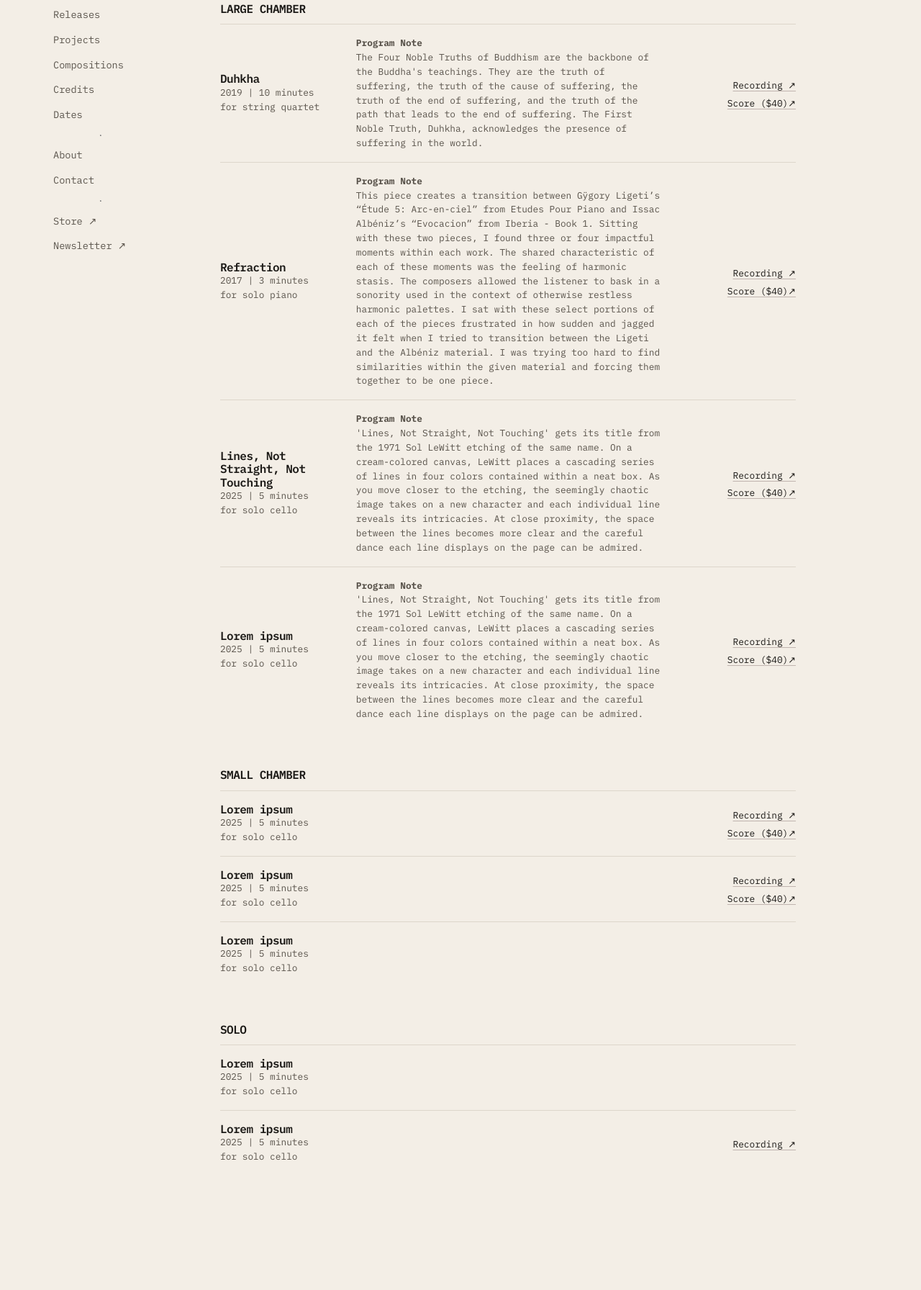
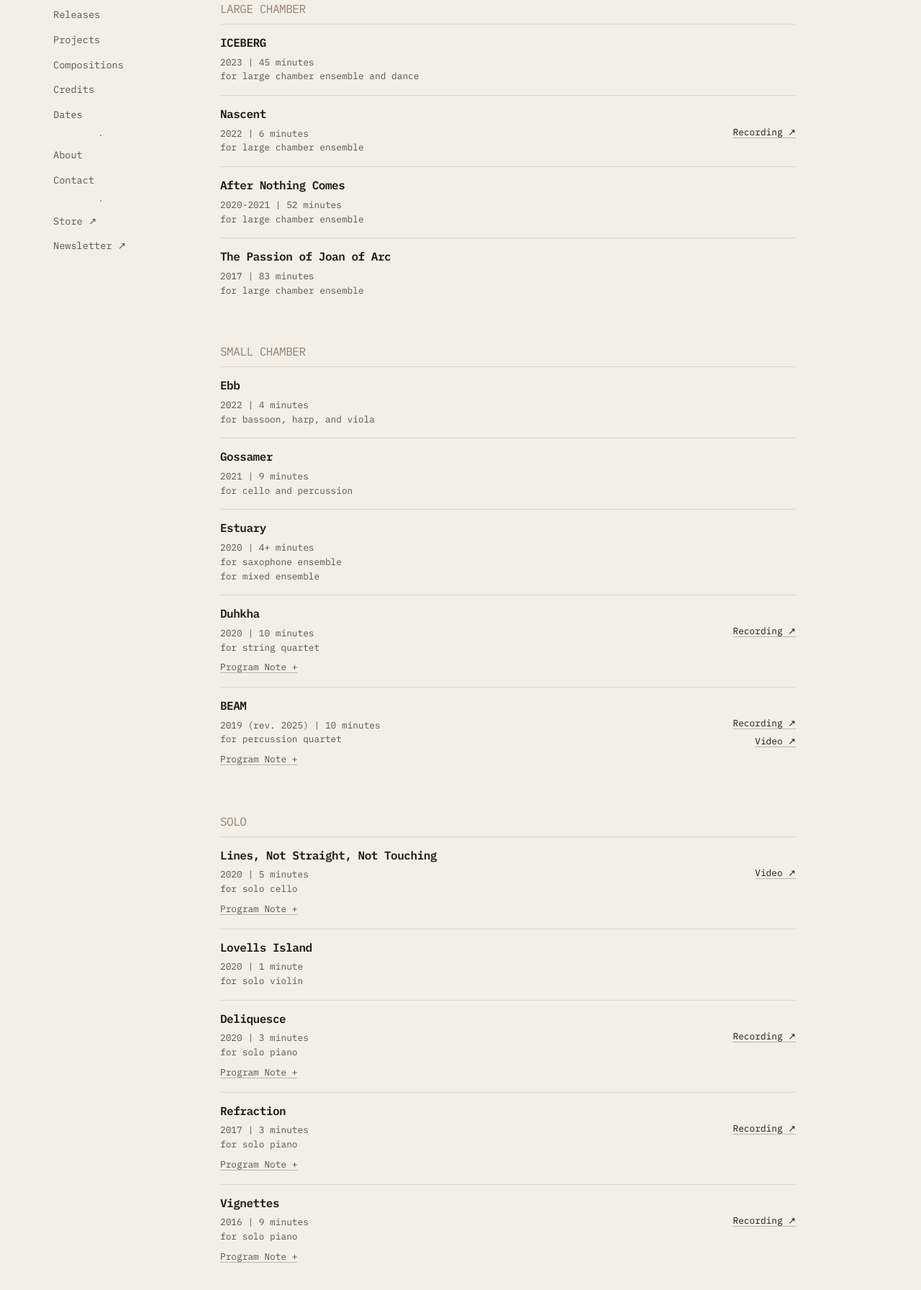
Before and after one commit to owenccarson/dan-langa, a plain HTML site: page compositions.html in a window 1280 px wide. Shown: the part 234-2026 px from the top of the page at 72% size. Before the commit the page ends 1947 px from the top, so only its background shows below. Drawn offline with Linux system fonts and the light colour scheme.

Commit message:
compositions

```diff
--- a/compositions.html
+++ b/compositions.html
@@ -46,106 +46,247 @@
             <header class="hero">
                 <h1>Compositions</h1>
             </header>
-            <h2 style="text-align: left; width: 100%; font-size:1rem; max-width:800px">LARGE CHAMBER</h2>
+            <h2
+                style="text-align: left; width: 100%; font-size:1rem; max-width:800px; color:rgb(145, 130, 117); font-weight:400">
+                LARGE CHAMBER</h2>
             <article class="item">
                 <div class="composition">
-                    <h3>Duhkha</h3>
-                    <p>2019 | 10 minutes for string quartet</p>
+                    <h3>ICEBERG</h3>
+                    <p>2023 | 45 minutes<br>for large chamber ensemble and dance</p>
                 </div>
-                <div class="program-note">
-                    <p><strong>Program Note</strong><br>The Four Noble Truths of Buddhism are the backbone of the Buddha's teachings. They are the truth of suffering, the truth of the cause of suffering, the truth of the end of suffering, and the truth of the path that leads to the end of suffering. The First Noble Truth, Duhkha, acknowledges the presence of suffering in the world.</p>
-                </div>
-                <div class="item-end"><a>Recording ↗</a><br><a>Score ($40)↗</a></div>
+                <div class="item-end"></div>
 
             </article>
             <article class="item">
                 <div class="composition">
-                    <h3>Refraction</h3>
-                    <p>2017 | 3 minutes for solo piano</p>
+                    <h3>Nascent</h3>
+                    <p>2022 | 6 minutes<br>for large chamber ensemble</p>
                 </div>
-                <div class="program-note">
-                    <p><strong>Program Note</strong><br>This piece creates a transition between Gÿgory Ligeti’s “Étude 5: Arc-en-ciel” from Etudes Pour Piano and Issac Albéniz’s “Evocacion” from Iberia - Book 1. Sitting with these two pieces, I found three or four impactful moments within each work. The shared characteristic of each of these moments was the feeling of harmonic stasis. The composers allowed the listener to bask in a sonority used in the context of otherwise restless harmonic palettes. I sat with these select portions of each of the pieces frustrated in how sudden and jagged it felt when I tried to transition between the Ligeti and the Albéniz material. I was trying too hard to find similarities within the given material and forcing them together to be one piece.</p>
-                </div>
-                <div class="item-end"><a>Recording ↗</a><br><a>Score ($40)↗</a></div>
+
+                <div class="item-end"><a href="https://soundcloud.com/danlanga/nascent-2022" target="_blank">Recording
+                        ↗</a></div>
 
             </article>
             <article class="item">
                 <div class="composition">
-                    <h3>Lines, Not Straight, Not Touching</h3>
-                    <p>2025 | 5 minutes for solo cello</p>
+                    <h3>After Nothing Comes</h3>
+                    <p>2020-2021 | 52 minutes<br>for large chamber ensemble</p>
                 </div>
-                <div class="program-note">
-                    <p><strong>Program Note</strong><br>'Lines, Not Straight, Not Touching' gets its title from the 1971 Sol LeWitt etching of the same name. On a cream-colored canvas, LeWitt places a cascading series of lines in four colors contained within a neat box. As you move closer to the etching, the seemingly chaotic image takes on a new character and each individual line reveals its intricacies. At close proximity, the space between the lines becomes more clear and the careful dance each line displays on the page can be admired.</p>
-                </div>
-                <div class="item-end"><a>Recording ↗</a><br><a>Score ($40)↗</a></div>
+
+                <div class="item-end"></div>
 
             </article>
             <article class="item">
                 <div class="composition">
-                    <h3>Lorem ipsum</h3>
-                    <p>2025 | 5 minutes for solo cello</p>
-                </div>
-                <div class="program-note">
-                    <p><strong>Program Note</strong><br>'Lines, Not Straight, Not Touching' gets its title from the 1971 Sol LeWitt etching of the same name. On a cream-colored canvas, LeWitt places a cascading series of lines in four colors contained within a neat box. As you move closer to the etching, the seemingly chaotic image takes on a new character and each individual line reveals its intricacies. At close proximity, the space between the lines becomes more clear and the careful dance each line displays on the page can be admired.</p>
-                </div>
-                <div class="item-end"><a>Recording ↗</a><br><a>Score ($40)↗</a></div>
-
-            </article>
-            <br><br>
-                        <h2 style="text-align: left; width: 100%; font-size:1rem; max-width:800px">SMALL CHAMBER</h2>
-
-            <article class="item">
-                <div class="composition">
-                    <h3>Lorem ipsum</h3>
-                    <p>2025 | 5 minutes for solo cello</p>
-                </div>
-                <div class="program-note">
-                </div>
-                <div class="item-end"><a>Recording ↗</a><br><a>Score ($40)↗</a></div>
-
-            </article>
-            <article class="item">
-                <div class="composition">
-                    <h3>Lorem ipsum</h3>
-                    <p>2025 | 5 minutes for solo cello</p>
-                </div>
-                <div class="program-note">
-                </div>
-                <div class="item-end"><a>Recording ↗</a><br><a>Score ($40)↗</a></div>
-
-            </article>
-            <article class="item">
-                <div class="composition">
-                    <h3>Lorem ipsum</h3>
-                    <p>2025 | 5 minutes for solo cello</p>
+                    <h3>The Passion of Joan of Arc</h3>
+                    <p>2017 | 83 minutes<br>for large chamber ensemble</p>
                 </div>
                 <div class="program-note">
                 </div>
                 <div class="item-end"></div>
 
             </article>
+
             <br><br>
-                                    <h2 style="text-align: left; width: 100%; font-size:1rem; max-width:800px">SOLO</h2>
-
+            <h2
+                style="text-align: left; width: 100%; font-size:1rem; max-width:800px; color:rgb(145, 130, 117); font-weight:400">
+                SMALL CHAMBER</h2>
             <article class="item">
                 <div class="composition">
-                    <h3>Lorem ipsum</h3>
-                    <p>2025 | 5 minutes for solo cello</p>
+                    <h3>Ebb</h3>
+                    <p>2022 | 4 minutes<br>for bassoon, harp, and viola</p>
                 </div>
                 <div class="program-note">
                 </div>
                 <div class="item-end"></div>
 
-            </article><article class="item">
+            </article>
+            <article class="item">
                 <div class="composition">
-                    <h3>Lorem ipsum</h3>
-                    <p>2025 | 5 minutes for solo cello</p>
+                    <h3>Gossamer</h3>
+                    <p>2021 | 9 minutes<br>for cello and percussion</p>
                 </div>
                 <div class="program-note">
                 </div>
-                <div class="item-end"><a>Recording ↗</a></div>
+                <div class="item-end"></div>
 
             </article>
+            <article class="item">
+                <div class="composition">
+                    <h3>Estuary</h3>
+                    <p>2020 | 4+ minutes<br>for saxophone ensemble<br>for mixed ensemble</p>
+                </div>
+
+                <div class="item-end"></div>
+
+            </article>
+            <article class="item">
+                <div class="composition">
+                    <h3>Duhkha</h3>
+                    <p>2020 | 10 minutes<br>for string quartet<br></p>
+
+                    <details class="program-note">
+                        <summary>Program Note</summary>
+                        <p>
+                            <i>The Four Noble Truths of Buddhism are the backbone of the
+                                Buddha's teachings. They are the truth of suffering, the
+                                truth of the cause of suffering, the truth of the end of
+                                suffering, and the truth of the path that leads to the end
+                                of suffering. The First Noble Truth, Duhkha, acknowledges
+                                the presence of suffering in the world.</i>
+                        </p>
+                        <p>Winner of the 2020 Du Vert À L'infini Festival Competition.
+                            Performed by the Scheherazade Quartet.
+                            Recorded at Persian Sound City, Tehran.
+
+                        </p>
+                    </details>
+                </div>
+
+                <div class="item-end" style="    align-self: flex-start; margin-top:1.25rem;
+">
+                    <a href="https://soundcloud.com/danlanga/duhkha" target="_blank">Recording ↗</a><br>
+
+                </div>
+            </article>
+            <article class="item">
+                <div class="composition">
+                    <h3>BEAM</h3>
+                    <p>2019 (rev. 2025) | 10 minutes<br>for percussion quartet<br></p>
+
+                    <details class="program-note">
+                        <summary>Program Note</summary>
+                        <p>
+                            <i>BEAM is an exploration of intervals and their coloring of sound. Using three major triads
+                                (A, E, and B), the piece oscillates between bright fifths and dark fourths. It weaves
+                                through different blends of these chords layered on top of one another, forming an
+                                ever-changing cloud.</i>
+                        </p>
+
+                    </details>
+                </div>
+
+                <div class="item-end" style="    align-self: flex-start; margin-top:1.25rem;
+">
+                    <a href="https://danlanga.bandcamp.com/track/beam" target="_blank">Recording ↗</a><br>
+                    <a href="https://www.youtube.com/watch?v=YTGfOzzDnxc" target="_blank">Video ↗</a><br>
+                </div>
+            </article>
+
+            <br><br>
+            <h2
+                style="text-align: left; width: 100%; font-size:1rem; max-width:800px; color:rgb(145, 130, 117); font-weight:400">
+                SOLO</h2>
+            <article class="item">
+                <div class="composition">
+                    <h3>Lines, Not Straight, Not Touching</h3>
+                    <p>2020 | 5 minutes<br>for solo cello<br></p>
+
+                    <details class="program-note">
+                        <summary>Program Note</summary>
+                        <p>
+                            <i>'Lines, Not Straight, Not Touching' gets its title from the <a
+                                    href="https://www.moma.org/collection/works/70053" target="_blank">1971 Sol LeWitt
+                                    etching of the same name</a>. On a cream-colored canvas, LeWitt places a cascading
+                                series of lines in four colors contained within a neat box. As you move closer to the
+                                etching, the seemingly chaotic image takes on a new character and each individual line
+                                reveals its intricacies. At close proximity, the space between the lines becomes more
+                                clear and the careful dance each line displays on the page can be admired.</i>
+                        </p>
+
+                    </details>
+                </div>
+
+                <div class="item-end" style="    align-self: flex-start; margin-top:1.25rem;
+">
+                    <a href="https://www.youtube.com/watch?v=2Y0u9dTbJvc&embeds_widget_referrer=https://www.danlanga.com/&embeds_referring_origin=https://cdn.embedly.com"
+                        target="_blank">Video ↗</a><br>
+                </div>
+            </article>
+            <article class="item">
+                <div class="composition">
+                    <h3>Lovells Island</h3>
+                    <p>2020 | 1 minute<br>for solo violin</p>
+                </div>
+                <div class="item-end"></div>
+
+            </article>
+            <article class="item">
+                <div class="composition">
+                    <h3>Deliquesce</h3>
+                    <p>2020 | 3 minutes<br>for solo piano<br></p>
+
+                    <details class="program-note">
+                        <summary>Program Note</summary>
+                        <p>
+                            deliquesce / ˌdɛl ɪˈkwɛs /<br>
+                            verb (used without object), del·i·quesced, del·i·quesc·ing. <br>
+
+                            1. to become liquid by absorbing moisture from the air, as certain salts.<br>2. to melt
+                            away.
+                            <br>3. Botany. to form many small divisions or branches.
+                        </p>
+
+                    </details>
+                </div>
+
+                <div class="item-end" style="    align-self: flex-start; margin-top:1.25rem;
+">
+                    <a href="https://soundcloud.com/danlanga/deliquesce-2020" target="_blank">Recording ↗</a><br>
+                </div>
+            </article>
+            <article class="item">
+                <div class="composition">
+                    <h3>Refraction</h3>
+                    <p>2017 | 3 minutes<br>for solo piano<br></p>
+
+                    <details class="program-note">
+                        <summary>Program Note</summary>
+                        <p>This piece creates a transition between Gÿgory Ligeti’s “Étude 5: Arc-en-ciel” from Etudes
+                            Pour
+                            Piano and Issac Albéniz’s “Evocacion” from Iberia - Book 1. Sitting with these two pieces,
+                            I found three or four impactful moments within each work. The shared characteristic of each
+                            of these moments was the feeling of harmonic stasis. The composers allowed the listener to
+                            bask in a sonority used in the context of otherwise restless harmonic palettes. I sat with
+                            these select portions of each of the pieces frustrated in how sudden and jagged it felt when
+                            I tried to transition between the Ligeti and the Albéniz material. I was trying too hard to
+                            find similarities within the given material and forcing them together to be one piece.
+                        </p>
+
+                    </details>
+                </div>
+
+                <div class="item-end" style="    align-self: flex-start; margin-top:1.25rem;
+">
+                    <a href="https://soundcloud.com/danlanga/refraction-2017" target="_blank">Recording ↗</a><br>
+                </div>
+            </article>
+            <article class="item">
+                <div class="composition">
+                    <h3>Vignettes</h3>
+                    <p>2016 | 9 minutes<br>for solo piano<br></p>
+
+                    <details class="program-note">
+                        <summary>Program Note</summary>
+                        <p>Four short pieces about four photographs taken along Highway 1 between San Francisco and Los Angeles during the Summer of 2016.
+                        </p>
+                        <br>
+                        <div style="display:flex;flex-direction:row; flex-wrap: wrap; gap:1rem;">
+                            <div style="max-width: 300px"><img src='./assets/images/lighthouse.avif'><p>I. lighthouse</p></div>
+                            <div style="max-width: 300px"><img src='./assets/images/wave.avif'><p>II. wave</p></div>
+                            <div style="max-width: 300px"><img src='./assets/images/trail.avif'><p>III. trail</p></div>
+                            <div style="max-width: 300px"><img src='./assets/images/coast.avif'><p>I. coast</p></div>
+                        </div>
+
+                    </details>
+                </div>
+
+                <div class="item-end" style="    align-self: flex-start; margin-top:1.25rem;
+">
+                    <a href="https://soundcloud.com/danlanga/sets/vignettes-2016" target="_blank">Recording ↗</a><br>
+                </div>
+            </article>
+
         </main>
     </div>
     <script src="js/nav.js"></script>
--- a/css/styles.css
+++ b/css/styles.css
@@ -249,7 +249,6 @@ h3 {
 
 .item .composition h3{
     font-size: 1rem;
-    margin-bottom: 0;
 }
 
 .item .release p{
@@ -282,7 +281,7 @@ gap:4px
 }
 
 .composition {
-    flex: 1
+    flex: 5
 }
 
 .date {
@@ -297,7 +296,6 @@ gap:4px
 
 .program-note {
     flex: 3;
-    margin: 0 2rem;
 }
 .stack {
   display: grid;
@@ -375,20 +373,7 @@ button[type="submit"] {
 button[type="submit"]:hover {
   background: var(--accent);
 }
-.faq details {
-  background: var(--bg-item);
-  border: 1px solid var(--line);
-  border-radius: 14px;
-  padding: 14px 16px;
-}
-.faq summary {
-  cursor: pointer;
-  font-weight: 600;
-}
-.faq p {
-  margin: 10px 0 0;
-  color: var(--muted);
-}
+
 @media (max-width: 900px) {
 
   .mobile-bar {
@@ -468,12 +453,37 @@ button.btn {
     .details { transition: none; }
 }
 
-.article-link {
-  display: block;
-  color: inherit;
-  text-decoration: none;
+.program-note {
+    margin-top: 4px;
 }
 
-.article-link:hover {
-  cursor: pointer;
+.program-note summary {
+    cursor: pointer;
+    list-style: none;
+    display: inline-block;
 }
+
+.program-note summary::-webkit-details-marker {
+    display: none;
+}
+
+.program-note summary::after {
+    content: " +";
+}
+
+.program-note[open] summary::after {
+    content: " −";
+}
+
+.program-note p {
+    margin-top: 10px;
+}
+
+summary {
+  font-size: .8rem;
+  color: var(--muted);
+     text-underline-offset: .2rem;
+    text-decoration: underline;
+    text-decoration-color: #c0b4af;
+    user-select: none
+}
```
Also changed, not shown: assets/images/coast.avif (added), assets/images/lighthouse.avif (added), assets/images/trail.avif (added), assets/images/wave.avif (added), 3 other files.
